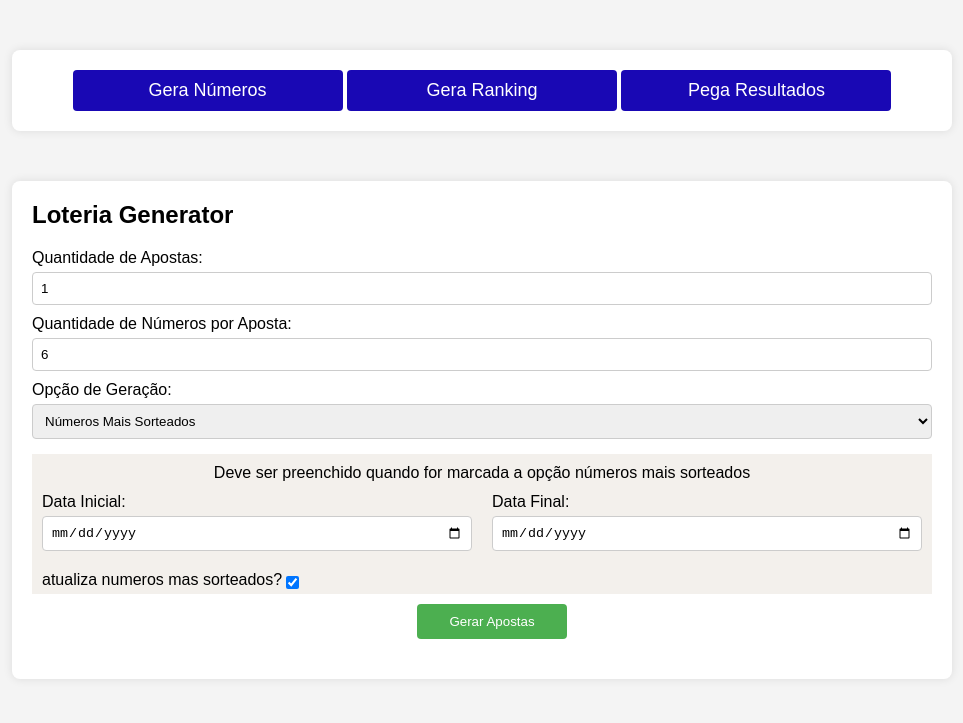
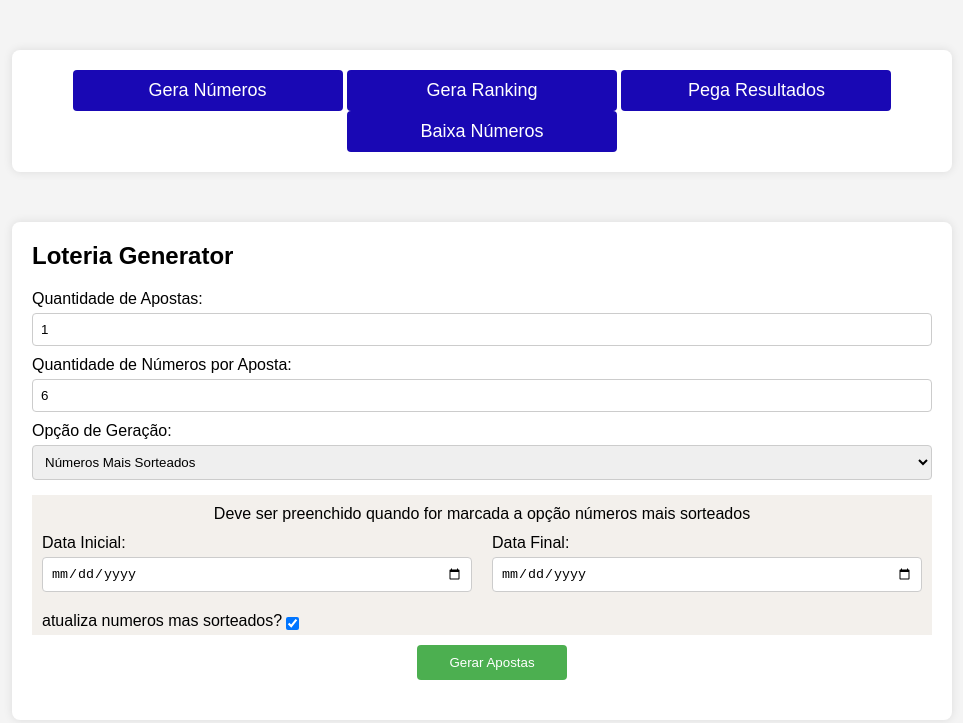
Before and after one commit to renatocouto1867/loteria, a plain HTML site: page index.html in a window 1280 px wide. Shown: the whole page, without its empty margins (158-1121 px from the left). Drawn offline with Linux system fonts and the light colour scheme.

Commit message:
Update index.html

```diff
--- a/index.html
+++ b/index.html
@@ -13,6 +13,7 @@
         <button class="selecao" onclick="tornarDivGeraNumerosVisivel()">Gera Números</button>
         <button class="selecao" onclick="tornarDivGeraRankingVisivel()">Gera Ranking</button>
         <button class="selecao" onclick="tornarDivPegaResultadoVisivel()">Pega Resultados</button>
+        <button class="selecao" id="downloadButton">Baixa Números</button>
     </div>
 
     <div id="divGeraNumeros" class="geraNumeros">
```
